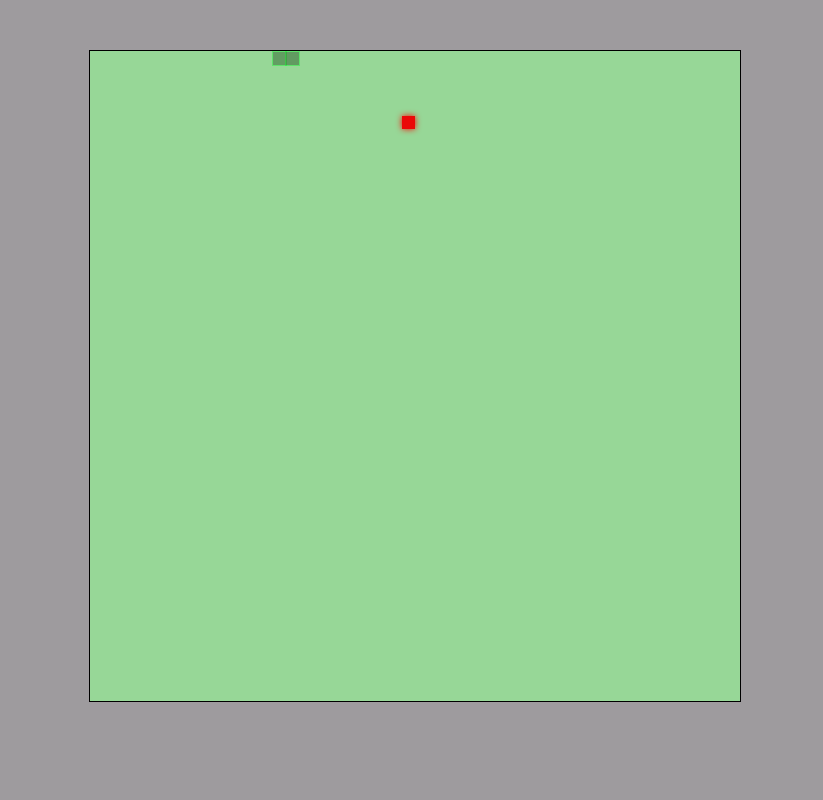
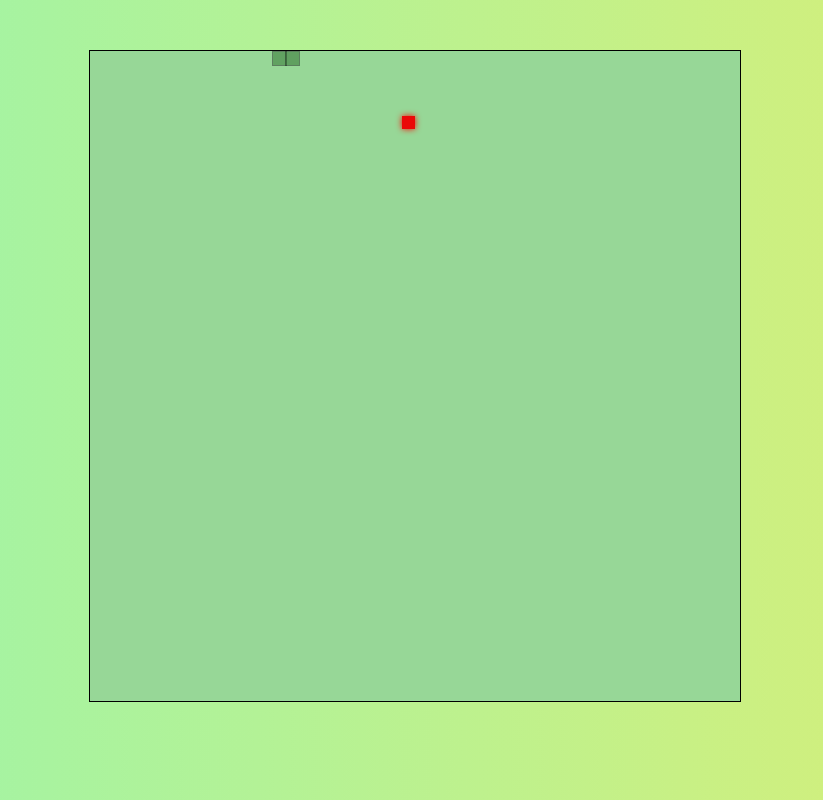
Before and after one commit to AlekseiSamoilov/snake-game, a React (Create React App) app: page / in a window 1280 px wide. Both pictures are taken after a click on the button "Start". Shown: the whole page, without its empty margins (225-1048 px from the left). Built offline with nearby package versions, Linux system fonts and the light colour scheme.

Commit message:
feat: visual fixes

```diff
--- a/src/App.tsx
+++ b/src/App.tsx
@@ -33,7 +33,7 @@ const App: React.FC = () => {
           if (direction !== 'DOWN')
           setDirection("UP");
           break;
-        case "ArrowDown":
+        case "ArrowDown" || "S":
           if (direction !== "UP")
           setDirection("DOWN");
           break;
--- a/src/components/food/food.module.css
+++ b/src/components/food/food.module.css
@@ -4,7 +4,6 @@
     height: 2%;
     background-color: rgb(234, 8, 8);
     animation: glow 1s infinite;
-    /* border-radius: 10px; */
   }
 
   @keyframes glow {
--- a/src/components/snake/snake.module.css
+++ b/src/components/snake/snake.module.css
@@ -2,7 +2,7 @@
     position: absolute;
     width: 2%;
     height: 2%;
-    background-color: rgb(25, 75, 25);
+    background-color: rgb(22, 88, 22);
     /* border-radius: 3px; */
     border: solid 0.5px rgb(16, 243, 43);
     animation: fadeOut 1s infinite;
@@ -16,5 +16,6 @@
   }
   100% {
     opacity: 0.4;
+    border: solid 0.5px rgb(10, 1, 13);
   }
 }
--- a/src/index.css
+++ b/src/index.css
@@ -6,9 +6,19 @@ body {
     sans-serif;
   -webkit-font-smoothing: antialiased;
   -moz-osx-font-smoothing: grayscale;
+    background: linear-gradient(270deg, #75f66c, #f1ec62, #4cfced, #7545d4);
+  background-size: 800% 800%;
+  animation: gradientAnimation 30s ease-in-out infinite;
 }
 
 code {
   font-family: source-code-pro, Menlo, Monaco, Consolas, 'Courier New',
     monospace;
 }
+
+@keyframes gradientAnimation {
+0% { background-position: 0% 25%; }
+25% {background-position: 25% 50%;}
+50% { background-position: 100% 50%; }
+100% { background-position: 0% 50%; }
+}
```
Also changed, not shown: src/app.module.css (+11 -0 lines).
